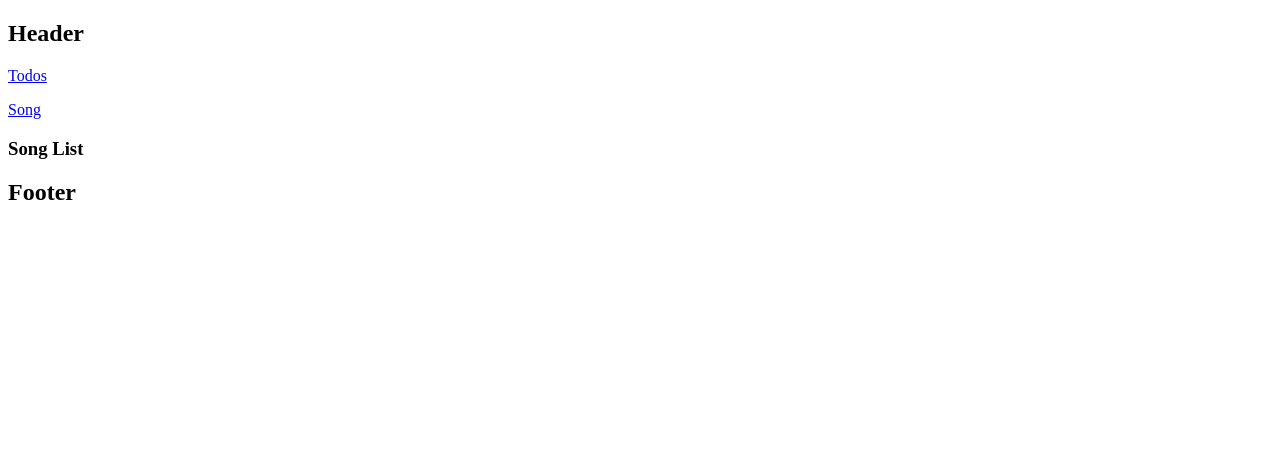
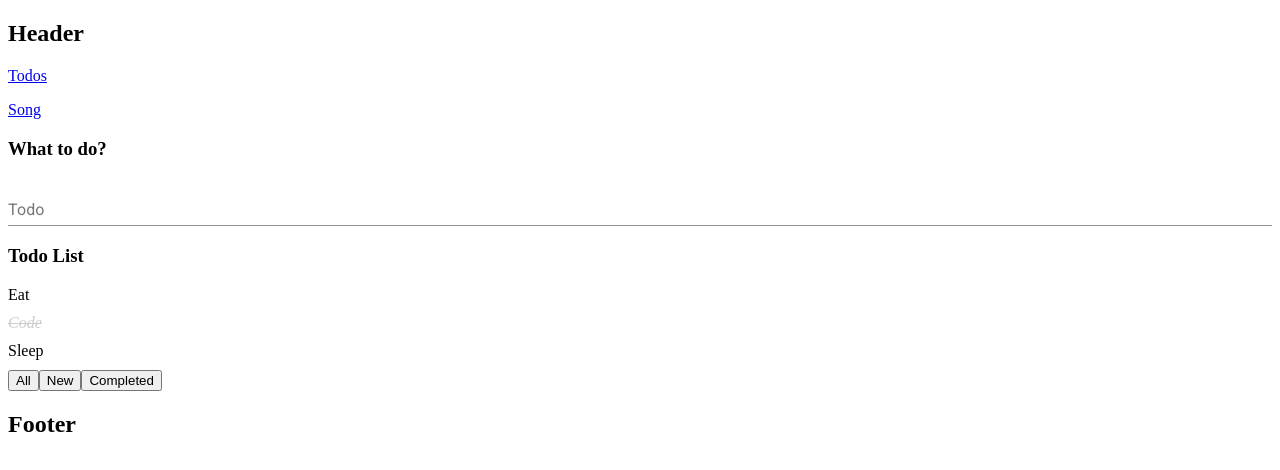
Before and after one commit to ThienNGH29/react-ezfrontend, a React (Create React App) app: page / in a window 1280 px wide. Shown: the top 470 px of the page. Built offline with nearby package versions, Linux system fonts and the light colour scheme; no server answers.

Commit message:
add react-form-hook

```diff
--- a/src/App.js
+++ b/src/App.js
@@ -32,7 +32,7 @@ function App() {
         <Redirect from="/home" to="/" exact />
         <Redirect from="/post-list/:postId" to="/posts/:postId" exact />
 
-        <Route path="/" component={SongFeature} exact />
+        <Route path="/" component={TodoFeature} exact />
         <Route path="/todos" component={TodoFeature} />
         <Route path="/songs" component={SongFeature} />
 
--- /dev/null
+++ b/src/components/form-controls/InputField/index.js
@@ -0,0 +1,38 @@
+import React from 'react';
+import PropTypes from 'prop-types';
+import { TextField } from '@material-ui/core';
+import { Controller } from 'react-hook-form';
+
+InputField.propTypes = {
+  form: PropTypes.object.isRequired,
+  name: PropTypes.string.isRequired,
+
+  label: PropTypes.string,
+  disabled: PropTypes.bool,
+};
+
+function InputField(props) {
+  const {form, name, label, disabled} = props;
+  const { formState: { errors }, formState  } = form;
+  const hasError = formState.touchedFields[name] && errors[name]
+
+  return (
+    <Controller
+      name={name}
+      control={form.control}
+      render={({field}) => (
+        <TextField
+          {...field}
+          fullWidth
+          label={label}
+          disabled={disabled}
+
+          error={!!hasError}
+          helperText={errors[name]?.message}
+        />
+      )}
+    />
+  );
+}
+
+export default InputField;
--- /dev/null
+++ b/src/features/Todo/components/TodoForm/index.js
@@ -0,0 +1,39 @@
+import { yupResolver } from '@hookform/resolvers/yup';
+import PropTypes from 'prop-types';
+import React from 'react';
+import { useForm } from 'react-hook-form';
+import * as yup from 'yup';
+import InputField from '../../../../components/form-controls/InputField';
+
+TodoForm.propTypes = {
+  onSubmit: PropTypes.func,
+};
+
+function TodoForm(props) {
+  const schema = yup.object().shape({
+    title: yup.string().required('Please enter title').min(5, 'String too short'),
+  });
+  const form = useForm({
+    defaultValues: {
+      title: '',
+    },
+    resolver: yupResolver(schema),
+  });
+
+  const handleSubmit = (values) => {
+    const { onSubmit } = props;
+    if (onSubmit) {
+      onSubmit(values);
+    }
+
+    form.reset();
+  };
+
+  return (
+    <form onSubmit={form.handleSubmit(handleSubmit)}>
+      <InputField name="title" label="Todo" form={form} />
+    </form>
+  );
+}
+
+export default TodoForm;
--- a/src/features/Todo/pages/ListPage/index.js
+++ b/src/features/Todo/pages/ListPage/index.js
@@ -1,6 +1,7 @@
 import queryString from 'query-string';
 import React, { useEffect, useMemo, useState } from 'react';
 import { useHistory, useLocation, useRouteMatch } from 'react-router-dom';
+import TodoForm from '../../components/TodoForm';
 import TodoList from '../../components/TodoList';
 
 ListPage.propTypes = {};
@@ -80,10 +81,22 @@ function ListPage(props) {
     return todoList.filter((todo) => filterStatus === 'all' || filterStatus === todo.status);
   }, [todoList, filterStatus]);
 
-  // console.log(renderedTodoList);
+  const handleTodoFormSubmit = (value) => {
+    console.log('Form submit: ', value)
+    const newTodo = {
+      id: todoList.length + 1,
+      title: value.title,
+      status: 'new',
+    }
+
+    const newTodoList = [...todoList, newTodo]
+    setTodoList(newTodoList)
+  }
 
   return (
     <div>
+      <h3>What to do?</h3>
+      <TodoForm onSubmit={handleTodoFormSubmit}></TodoForm>
       <h3>Todo List</h3>
       <TodoList todoList={renderedTodoList} onTodoClick={handleTodoList}></TodoList>
       <div>
```
Also changed, not shown: package.json (+6 -2 lines), 1 other file (tests, documents, lock files or other folders).
